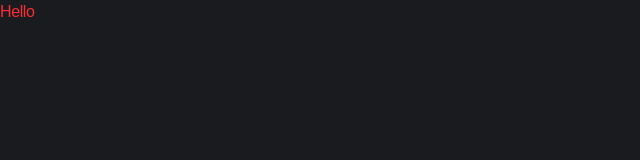
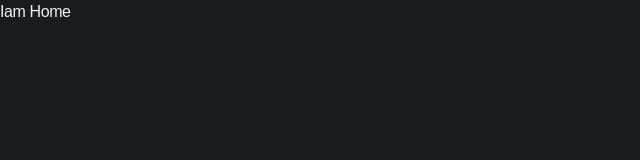
Before and after one commit to aaananddd/anandfolio, a React (Vite) app: page / in a window 1280 px wide. Shown: the top 160 px of the page, without its empty margins (0-640 px from the left). Built offline with nearby package versions, Linux system fonts and the light colour scheme.

Commit message:
feat:added react router

```diff
--- a/package.json
+++ b/package.json
@@ -16,6 +16,7 @@
     "lucide-react": "^0.554.0",
     "react": "^19.2.0",
     "react-dom": "^19.2.0",
+    "react-router": "^7.9.6",
     "tailwind-merge": "^3.4.0",
     "tailwindcss": "^4.1.17"
   },
--- a/src/main.tsx
+++ b/src/main.tsx
@@ -1,9 +1,10 @@
 import { StrictMode } from "react";
 import { createRoot } from "react-dom/client";
 import "./index.css";
+import Routes from "./router/routes";
 
 createRoot(document.getElementById("root")!).render(
   <StrictMode>
-    <h1 className="text-red-500">Hello</h1>
+    <Routes />
   </StrictMode>,
 );
--- /dev/null
+++ b/src/router/routes.tsx
@@ -0,0 +1,16 @@
+import { RouterProvider, createBrowserRouter } from "react-router";
+const Routes = () => {
+  const router = createBrowserRouter([
+    {
+      path: "/",
+      element: <div>Iam Home</div>,
+    },
+
+    {
+      path: "/about",
+      element: <div>Iam About</div>,
+    },
+  ]);
+  return <RouterProvider router={router} />;
+};
+export default Routes;
```
Also changed, not shown: 1 other file (tests, documents, lock files or other folders).
